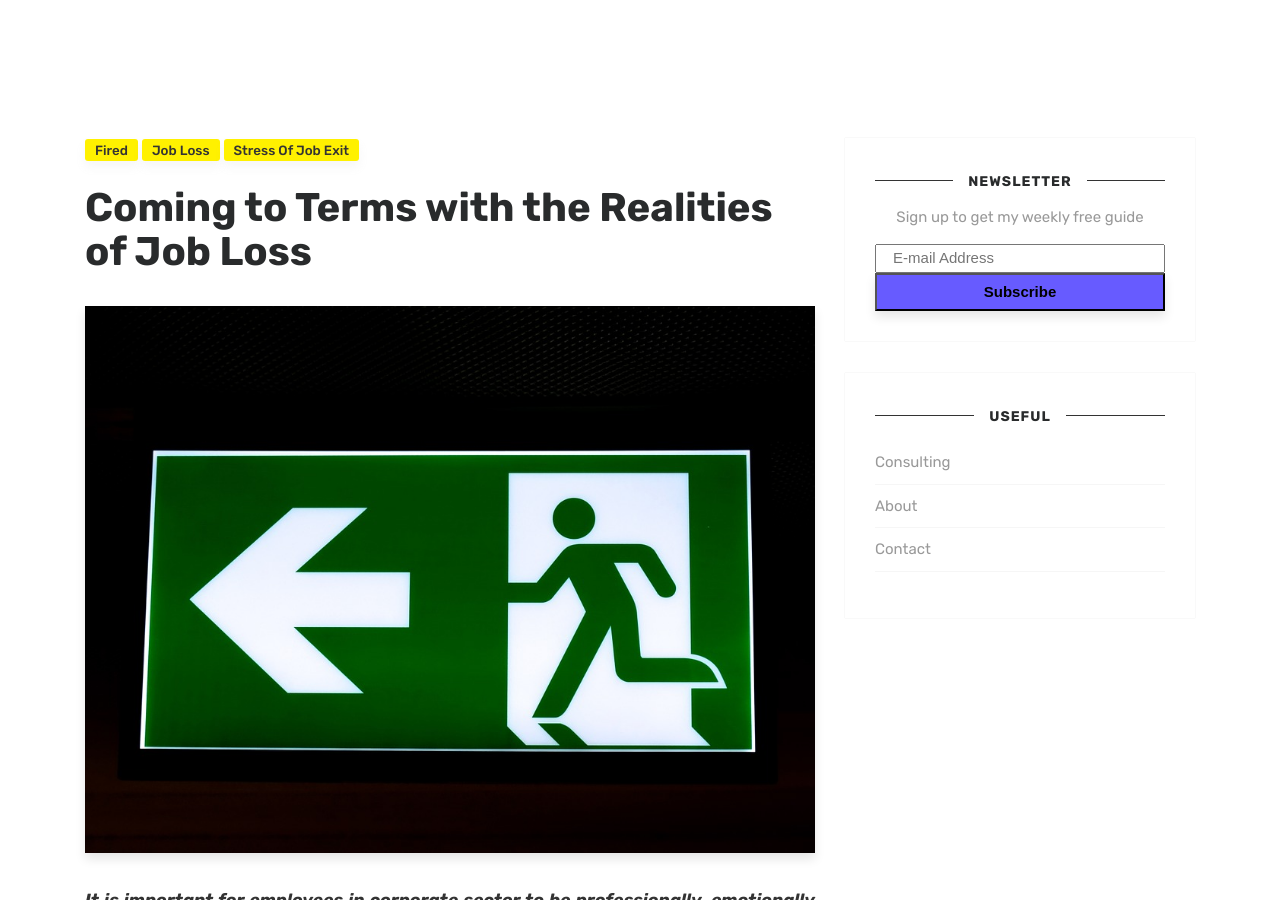
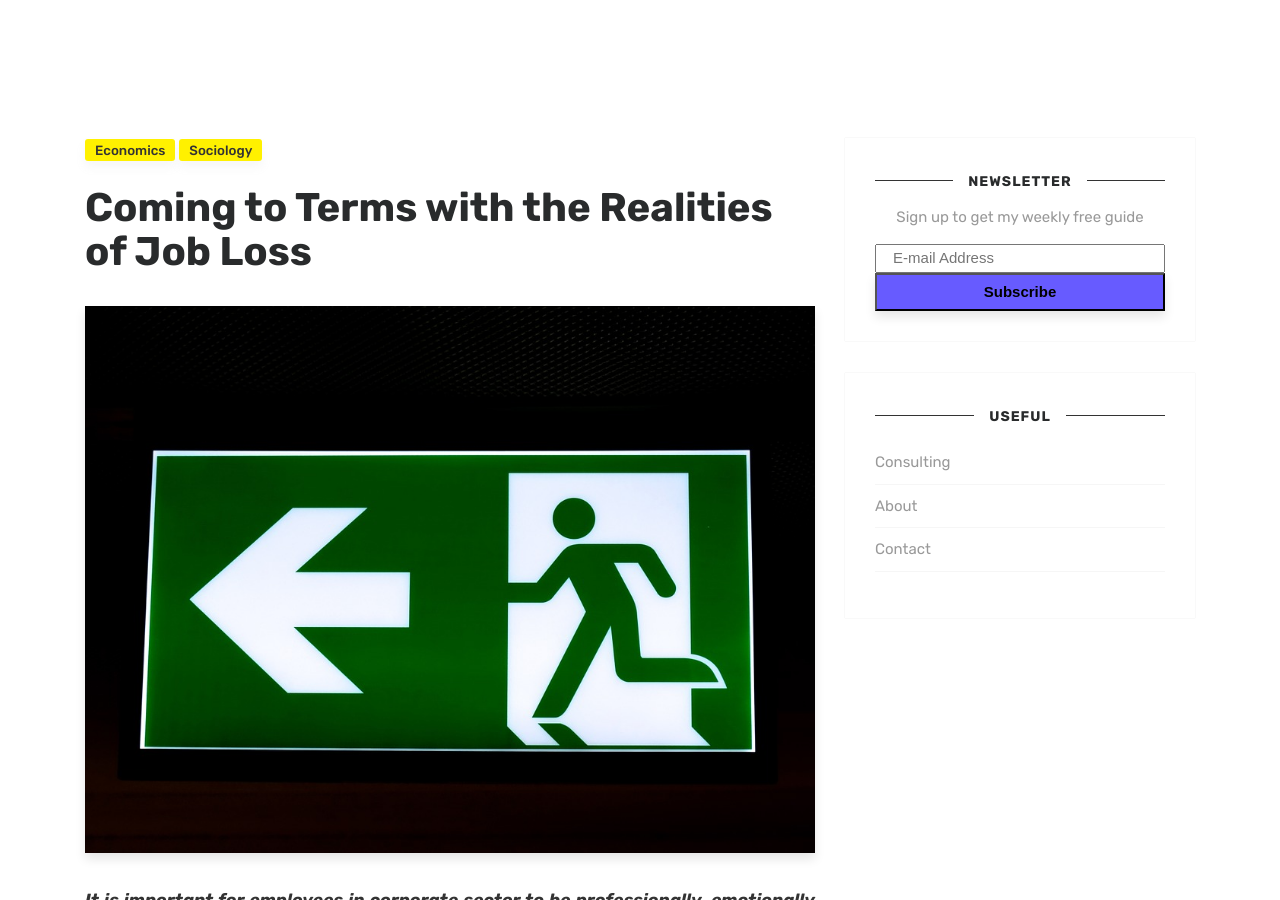
Before and after one commit to rohanharikr/RaviKumarPillai, a Jekyll site: the page built from _posts/2020-07-02-coming-to-terms-with-the-realities-of-job-loss.md, in a window 1280 px wide and 900 px high. Built offline with Jekyll 4.4.1, drawn with Linux system fonts in a browser that asks for light colours; comment, search, counter and statistics services are not loaded.

Commit message:
Update from Forestry.io Ravi Kumar updated _posts/2020-07-02-coming-to-terms-with-the-realities-of-job-loss.md

```diff
--- a/_posts/2020-07-02-coming-to-terms-with-the-realities-of-job-loss.md
+++ b/_posts/2020-07-02-coming-to-terms-with-the-realities-of-job-loss.md
@@ -3,9 +3,8 @@ layout: post-right-sidebar
 author: Ravi
 title: 'Coming to Terms with the Realities of Job Loss '
 categories:
-- stress of job exit
-- fired
-- job loss
+- sociology
+- economics
 image: assets/images/exit-image.jpg
 featured: true
 
```
